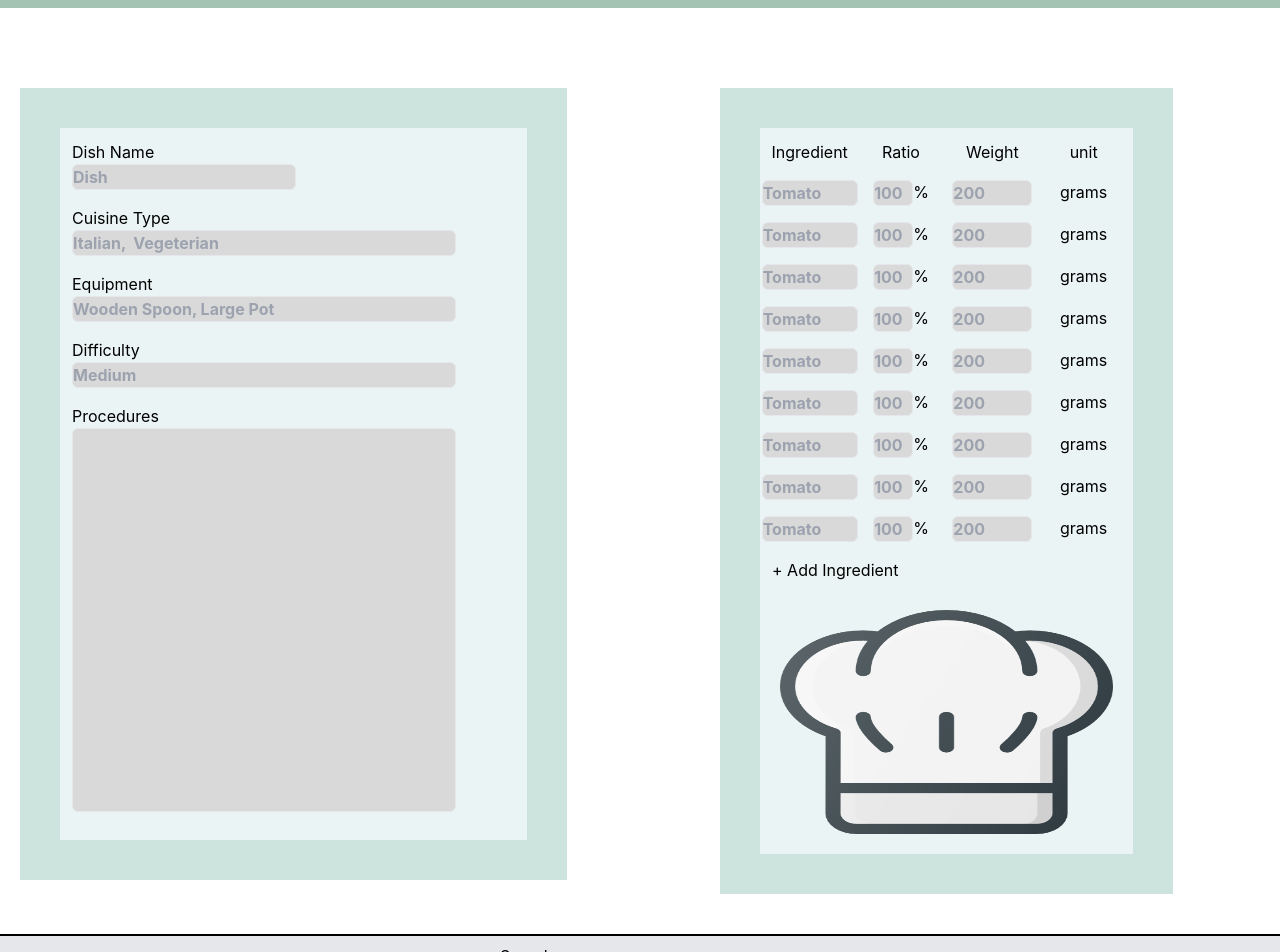
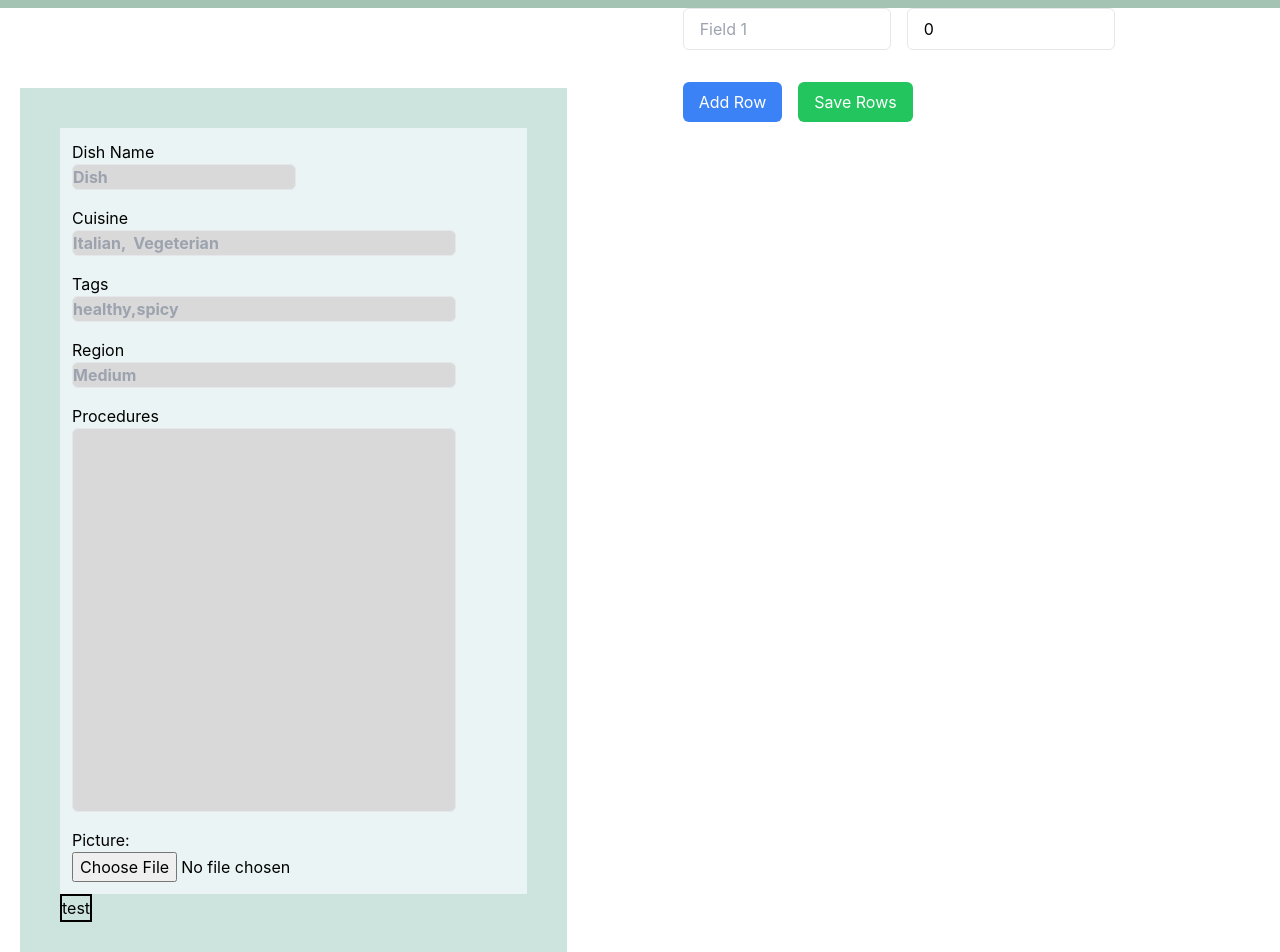
Before and after one commit to aishamashrah/fullstackproject, a React (Create React App) app in the folder cook/: page /RecipeBook in a window 1280 px wide. Shown: the part 200-1152 px from the top of the page. Built offline with nearby package versions, Linux system fonts and the light colour scheme; what tailwind-hamburgers would draw is missing.

Commit message:
row system for ingredients input

```diff
--- a/cook/package.json
+++ b/cook/package.json
@@ -22,6 +22,7 @@
     "swiper": "^9.2.0",
     "tailwind-hamburgers": "^1.3.5",
     "typescript": "^4.9.5",
+    "uuid": "^9.0.0",
     "web-vitals": "^2.1.4"
   },
   "scripts": {
@@ -49,6 +50,7 @@
     ]
   },
   "devDependencies": {
+    "@types/uuid": "^9.0.1",
     "autoprefixer": "^10.4.14",
     "postcss": "^8.4.21",
     "tailwindcss": "^3.3.1"
--- a/cook/src/App.tsx
+++ b/cook/src/App.tsx
@@ -13,6 +13,7 @@ import DietToolDisplay from './Components/DietTool/DietToolDisplay';
 import Recipes from './Components/Recipes/Recipes';
 import Articelpage2 from './Components/articalpage2/articalpage2';
 import RecipePost from './Components/Recipes/RecipePost';
+import RecipePostTwo from './Components/Recipes/RecipePostTwo';
 function App() {
   return (
 
@@ -33,6 +34,7 @@ function App() {
 
         <Route path='/signin' element={<Signin/>} />
         <Route path='/DietTool' element={<DietToolDisplay/>} />
+        <Route path='/RecipePost' element={<RecipePost/>} />
       </Routes>
     </BrowserRouter>
   </>
--- a/cook/src/Components/Homepage/FeaturedNews.tsx
+++ b/cook/src/Components/Homepage/FeaturedNews.tsx
@@ -28,6 +28,7 @@ interface NewsProps {
             <button className='flex  gap-10 '>
                 <img src={img} className='w-16 h-16 xl:w-20 xl:h-20'/>
                 <p className='lg:px-2'>{text}</p>
+
             </button>
             <button className='flex  gap-10 mt-12'>
                 <img src={img2} className='w-16 h-16 xl:w-20 xl:h-20'/>
--- a/cook/src/Components/Recipes/RecipePost.tsx
+++ b/cook/src/Components/Recipes/RecipePost.tsx
@@ -37,6 +37,7 @@ export default function RecipePost() {
       ArticelData(Data);
     };
   return (
+    // Title, Image, Description, Tags, Categories, diet, tags,
 
 
     <div>
--- /dev/null
+++ b/cook/src/Components/Recipes/RecipePostTwo.tsx
@@ -0,0 +1,74 @@
+import { useState } from "react";
+
+interface Row {
+  field1: string;
+  field2: number;
+}
+
+interface Props {
+  uniqueId: string;
+}
+
+const RecipiePostTwo = (props: Props) => {
+  const [rows, setRows] = useState<Row[]>([{ field1: "", field2: 0 }]);
+
+  const handleAddRow = () => {
+    setRows([...rows, { field1: "", field2: 0 }]);
+  };
+
+  const handleFieldChange = (index: number, fieldName: string, value: string | number) => {
+    const newRows = [...rows];
+    newRows[index] = { ...newRows[index], [fieldName]: value };
+    setRows(newRows);
+  };
+
+  const handleSave = () => {
+    const data = rows.map(row => ({
+      uniqueId: props.uniqueId,
+      ...row
+    }));
+    saveDataToBackend(data);
+  };
+
+  const saveDataToBackend = (data: any[]) => {
+    // replace this with your actual function that posts data to the backend
+    console.log("Saving data to backend:", data);
+  };
+
+  return (
+    <div className="max-w-md mx-auto">
+      {rows.map((row, index) => (
+        <div key={index} className="flex mb-4">
+          <input
+            className="mr-4 px-4 py-2 w-1/2 border rounded-md"
+            type="text"
+            placeholder="Field 1"
+            value={row.field1}
+            onChange={(event) => handleFieldChange(index, "field1", event.target.value)}
+          />
+          <input
+            className="mr-4 px-4 py-2 w-1/2 border rounded-md"
+            type="number"
+            placeholder="Field 2"
+            value={row.field2}
+            onChange={(event) => handleFieldChange(index, "field2", Number(event.target.value))}
+          />
+        </div>
+      ))}
+      <button
+        className="px-4 py-2 mt-4 text-white bg-blue-500 rounded-md"
+        onClick={handleAddRow}
+      >
+        Add Row
+      </button>
+      <button
+        className="px-4 py-2 mt-4 ml-4 text-white bg-green-500 rounded-md"
+        onClick={handleSave}
+      >
+        Save Rows
+      </button>
+    </div>
+  );
+};
+
+export default RecipiePostTwo;
--- a/cook/src/Components/Recipes/Recipes.tsx
+++ b/cook/src/Components/Recipes/Recipes.tsx
@@ -3,7 +3,12 @@ import Recipespart1 from './Recipespart1'
 import Recipespart2 from './Recipespart2'
 import CookEaseFooter from '../Footer/Footer'
 import CookEaseHeader from '../Header/Header'
+import RecipiePostTwo from './RecipePostTwo'
+
+
 export default function Recipes() {
+    const uniqueId = Date.now().toString(36) + Math.random().toString(36);
+
     return (
         <>
             <CookEaseHeader />
@@ -19,10 +24,17 @@ export default function Recipes() {
 
             <div className="grid grid-cols-1 md:grid-cols-2">
                 <div className="w-full sm:w-11/12 ">
-                    <Recipespart1 />
+                    <Recipespart1
+                    uniqueId={uniqueId}
+                    />
                 </div>
                 <div className="w-full md:w-10/12">
-                    <Recipespart2 />
+                    {/* <Recipespart2
+                    uniqueId={uniqueId}
+                    /> */}
+                    <RecipiePostTwo
+                    uniqueId={uniqueId}
+                    />
                 </div>
             </div>
 
--- a/cook/src/Components/Recipes/Recipespart1.tsx
+++ b/cook/src/Components/Recipes/Recipespart1.tsx
@@ -1,6 +1,46 @@
-import React from 'react'
+import React, { useState } from 'react'
+import { PostRecipeData } from '../../Services/DataService';
+interface props {
+    uniqueId: string;
+  }
 
-export default function Recipespart1() {
+export default function Recipespart1(props: props) {
+    const [recipeCall, setRecipeCall] = useState([]);
+    const [userID, setuserID] = useState(0);
+    const [date, setdate] = useState('');
+    const [publisherName, setpublisherName] = useState('');
+    const [title, settitle] = useState('');
+    const [image, setimage] = useState('');
+    const [description, setdescription] = useState('');
+    const [diet, setDiet] = useState('');
+    const [tags, setTags] = useState('');
+    const [region, setRegion] = useState('');
+    const [isPublished, setisPublished] = useState(true);
+    const [isDeleted, setisDeleted] = useState(false);
+
+    console.log(`1: ${props.uniqueId}`)
+    const handleSubmit = () => {
+        let Data = {
+            Id: 0,
+            userID: userID,
+            date: date,
+            publisherName: publisherName,
+            title: title,
+            image: image,
+            description: description,
+            Tags: tags,
+            diet: diet,
+            region: region,
+            isPublished: isPublished,
+            isDeleted: isDeleted,
+        };
+
+        console.log(Data);
+        let num = PostRecipeData(Data);
+        console.log(num);
+    };
+
+
     return (
 
         <div>
@@ -11,34 +51,56 @@ export default function Recipespart1() {
                             <form className="flex flex-wrap  ">
                                 <p>Dish Name </p>
                                 <label htmlFor="input1" className="font-bold flex items-center mb-4 ">
-                                <input placeholder="Dish"  type="text" className="border inputbg rounded-md w-40 sm:w-96 md:w-56 " />
+                                    <input placeholder="Dish" type="text" className="border inputbg rounded-md w-40 sm:w-96 md:w-56 " onChange={({ target: { value } }) => settitle(value)} />
                                 </label>
-                            <p>Cuisine Type </p>
+                                <p>Cuisine </p>
                                 <label htmlFor="input1" className="font-bold flex items-center mb-4 ">
-                                <input placeholder="Italian,  Vegeterian"  type="text" className="border inputbg w-40 sm:w-96 rounded-md" />
+                                    <input placeholder="Italian,  Vegeterian" type="text" className="border inputbg w-40 sm:w-96 rounded-md" onChange={({ target: { value } }) => setDiet(value)} />
                                 </label>
 
-                            <p>Equipment </p>
+                                <p>Tags </p>
                                 <label htmlFor="input1" className="font-bold flex items-center mb-4 ">
-                                <input placeholder="Wooden Spoon, Large Pot"  type="text" className="border inputbg w-40 sm:w-96 rounded-md" />
+                                    <input placeholder="healthy,spicy" type="text" className="border inputbg w-40 sm:w-96 rounded-md" onChange={({ target: { value } }) => setTags(value)} />
                                 </label>
 
-                            <p>Difficulty </p>
+                                <p>Region </p>
                                 <label htmlFor="input1" className="font-bold flex items-center mb-4">
-                                <input placeholder="Medium"  type="text" className="border inputbg w-40 sm:w-96 rounded-md" />
+                                    <input placeholder="Medium" type="text" className="border inputbg w-40 sm:w-96 rounded-md" onChange={({ target: { value } }) => setRegion(value)} />
                                 </label>
 
                                 <p>Procedures</p>
                                 <label htmlFor="input1" className="font-bold flex items-center mb-4">
-                                <input placeholder=""  type="text" className="border inputbg w-fit sm:w-96 h-96 rounded-md" />
+                                    <input placeholder="" type="text" className="border inputbg w-fit sm:w-96 h-96 rounded-md" onChange={({ target: { value } }) => setdescription(value)} />
                                 </label>
+                                <label htmlFor="picture">Picture:</label>
+                                <input
+                                    type="file"
+                                    id="picture"
+                                    accept="image/*"
+                                    onChange={(event) => {
+                                        if (event.target.files && event.target.files.length > 0) {
+                                            // setimage(event.target.files[0]);
+                                            console.log(event.target.files[0])
+                                            // Do something with the selected file
+                                        }
+                                    }}
+                                />
 
                             </form>
 
 
+
+
+
+                        </div>
                     </div>
 
-                </div>
+                    {/* Button for submit click */}
+                    <button onClick={handleSubmit} className='border-2 border-black'>
+                        test
+                    </button>
+
+
                 </div>
             </div>
         </div>
--- a/cook/src/index.tsx
+++ b/cook/src/index.tsx
@@ -3,6 +3,7 @@ import ReactDOM from 'react-dom/client';
 import './index.css';
 import App from './App';
 import reportWebVitals from './reportWebVitals';
+
 
 const root = ReactDOM.createRoot(
   document.getElementById('root') as HTMLElement
```
Also changed, not shown: cook/src/Components/Recipes/Recipespart2.tsx (+7 -1 lines), cook/src/Services/DataService.tsx (+71 -7 lines), 1 other file (tests, documents, lock files or other folders). Lines whose indentation alone changed are shown as unchanged.
